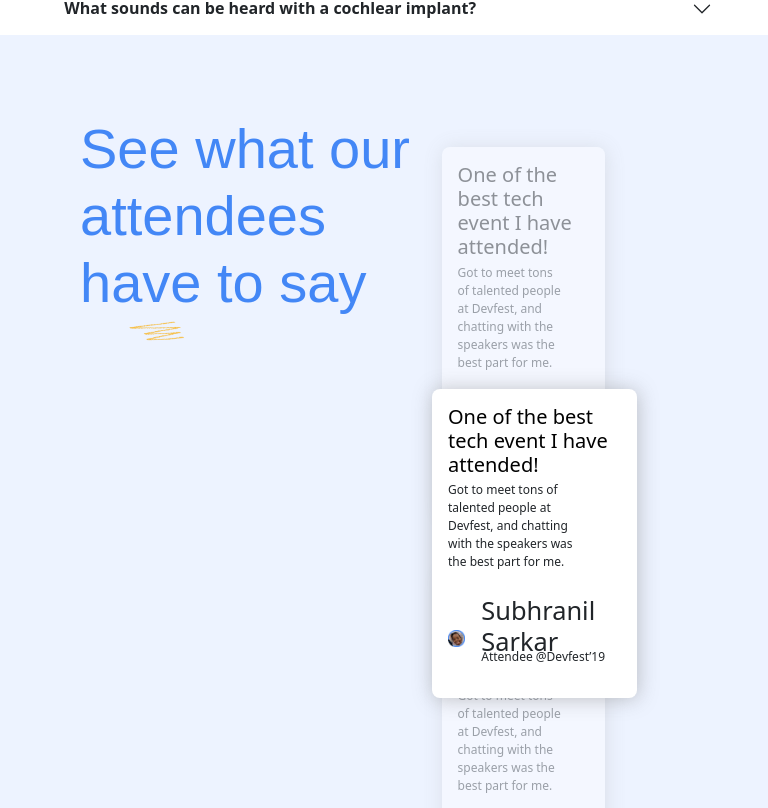
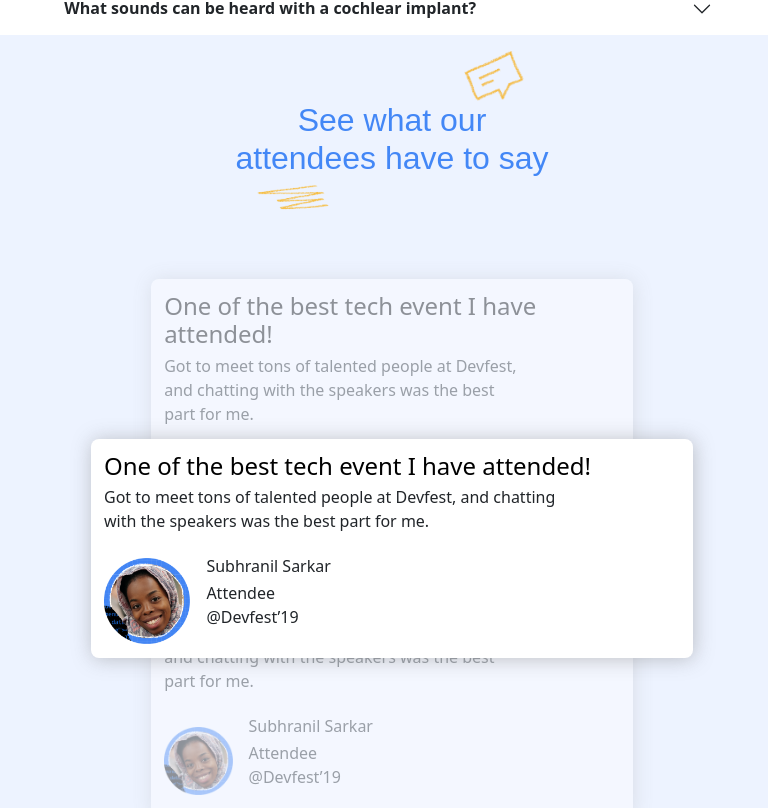
Before and after one commit to Google-Developer-Groups-Siliguri/devfest-2022-website, a React (Create React App) app: page / in a window 768 px wide. Shown: the part 3952-4760 px from the top of the page. Built offline with nearby package versions, Linux system fonts and the light colour scheme.

Commit message:
added responsiveness in testimonials and teams

```diff
--- a/src/stylesheet/Team.css
+++ b/src/stylesheet/Team.css
@@ -13,6 +13,10 @@
 
 .team-container-title h1{
     font-size: 4rem;
+}
+
+.team-container-title p{
+    font-size: 1.2rem;
 }
 
 .members{
@@ -86,19 +90,53 @@
 }
 
 @media only screen and (max-width:480px) {
+    .team-container{
+        margin: 1rem 2rem 1rem 2rem;
+    }
+
+    .team-container h1{
+        margin-top: 2rem;
+        font-size: 2rem;
+    }
+
+    .team-container-title p{
+        font-size: 1rem;
+    }
+
+    .team-container-title h1{
+        font-size: 3rem;
+    }
+
+    .organisers{
+        margin-top: 1rem;
+    grid-template-columns: 1fr;
+    }
+
+    .organiser-name{
+        font-size: 2rem;
+    }
+
+    .organiser-post{
+        font-size: 1.2rem;
+
+    }
+
+    .organiser-card img{
+        width: 45%;
+    }
+
     .members{
         grid-template-columns: 1fr;
     }
 
     .member-card{
-        padding: 1rem 4rem 1rem 4rem;
+        padding: 1rem 2rem 1rem 2rem;
         margin:2rem 0rem 0rem 0rem;
     }
 
     .member-name{
         font-size: 1rem;
     }
-
 
     .member-post{
         font-size: 0.8rem;
@@ -112,13 +150,43 @@
 }
 
 @media only screen and (min-width:481px) and (max-width:768px) {
+    .team-container{
+        margin: 1rem 2rem 1rem 2rem;
+    }
+
+    .team-container h1{
+        margin-top: 2rem;
+        font-size: 2rem;
+    }
+
+    .team-container-title h1{
+        font-size: 3rem;
+    }
+
+    .organisers{
+        margin-top: 1rem;
+    grid-template-columns: 1fr 1fr;
+    }
+
+    .organiser-name{
+        font-size: 1.5rem;
+    }
+
+    .organiser-post{
+        font-size: 1rem;
+
+    }
+    .organiser-card img{
+        width: 55%;
+    }
+
     .members{
         grid-template-columns: 1fr 1fr;
     }
 
     .member-card{
-        padding: 1.5rem 4rem 1.5rem 4rem;
-        margin:2rem 2rem 0rem 2rem;
+        padding: 1rem 2rem 1rem 2rem;
+        margin:2rem 0rem 0rem 0rem;
     }
 
     .member-name{
--- a/src/stylesheet/Testimonials.css
+++ b/src/stylesheet/Testimonials.css
@@ -1,10 +1,10 @@
 .testimonials-container{
     background: #EDF3FF;
     height: max-content;
-    display: flex;
-    justify-content: space-between;
+    display: grid;
+    grid-template-columns: 1fr 1fr;
+
     padding-left: 5rem;
-    padding-right: 5rem;
     padding-top: 5rem;
 }
 
@@ -25,21 +25,22 @@
 
 .title h1{
     font-size: 3.5rem;
+    width: 70%;
     margin: 0rem;
 }
 
 .message{
-    padding-left: 22rem;
-    width: 85%;
+    margin-left: 20rem;
+    width: 12%;
 }
 
 .scratch{
-    padding-left: 3rem;
-    width: 30%;
+    width: 15%;
+    margin-left: 2rem;
 }
 
 .testimonials{
-    margin-top: -6rem !important;
+    margin-top: -8rem;
     display: flex;
     flex-direction: column;
     align-items: center;
@@ -49,6 +50,7 @@
     display: flex;
     flex-direction: column;
     z-index: 1000;
+    width: 100%;
 }
 
 .testimonial-container-prev{
@@ -80,16 +82,19 @@
     padding: 1rem;
     width: 80%;
     border-radius: 0.5rem;
+    padding: 2rem;
     box-shadow: 1px 1px 20px 0px rgba(124, 124, 124, 0.452);
 }
 
 .testimonial-item h1{
     color: black;
+    font-size: 2.5rem;
 }
 
 .testimonial-item p{
     margin-top: -0.2rem;
     width: 80%;
+    font-size: 1.2rem;
 }
 
 .attendee{
@@ -107,3 +112,154 @@
     margin-top: -1rem;
     width: 100%;
 }
+
+@media only screen and (max-width:480px) {
+    .testimonials-container{
+        grid-template-columns: 1fr;
+        padding-left: 1rem;
+        padding-top: 1rem;
+    }
+
+    .title{
+        align-items: center;
+        text-align: center;
+    }
+
+
+    .title h1{
+        font-size: 1.5rem;
+    }
+
+    .message{
+        margin-left: 16rem;
+        width: 8%;
+    }
+
+    .scratch{
+        margin-left: 8rem;
+        width: 10%;
+    }
+
+    .testimonials{
+        margin-top: -3rem;
+        width: 100%;
+    }
+
+    .testimonial-item{
+        align-self: center;
+        padding: 0.8rem;
+        width: 80%;
+    }
+
+    .testimonial-item h1{
+        color: black;
+        font-size: .8rem;
+    }
+
+    .testimonial-item p{
+        margin-top: -0.2rem;
+        width: 80%;
+        font-size: .5rem;
+    }
+
+    .testimonial-container-prev{
+        top: 5rem;
+        left: 0;
+    }
+
+    .testimonial-container-next{
+        bottom: 5rem;
+        left: 0;
+    }
+
+    .attendee{
+        margin-top: 0.5rem;
+        display: flex;
+        align-items: center;
+        gap: 1rem;
+    }
+
+    .attendee img{
+        width: 20%;
+    }
+
+    .attendee-name h3{
+        font-size: 0.8rem;
+    }
+}
+
+@media only screen and (min-width:481px) and (max-width:768px) {
+    .testimonials-container{
+        grid-template-columns: 1fr;
+        padding-left: 1rem;
+        padding-top: 1rem;
+    }
+
+    .title{
+        align-items: center;
+        justify-content: center;
+    }
+
+    .title h1{
+        font-size: 2rem;
+        width: max-content;
+    }
+
+    .message{
+        margin-left: 28rem;
+        width: 8%;
+    }
+
+    .scratch{
+        margin-left: 15rem;
+        width: 10%;
+    }
+
+    .testimonials{
+        margin-top: -3rem;
+        width: 100%;
+    }
+
+    .testimonial-item{
+        align-self: center;
+        padding: 0.8rem;
+        width: 80%;
+    }
+
+    .testimonial-item h1{
+        color: black;
+        font-size: 1.5rem;
+    }
+
+    .testimonial-item p{
+        margin-top: -0.2rem;
+        width: 80%;
+        font-size: 1rem;
+    }
+
+    .testimonial-container-prev{
+        width: 80%;
+        top: 7rem;
+        left: 0;
+    }
+
+    .testimonial-container-next{
+        bottom: 7rem;
+        left: 0;
+    }
+
+    .attendee{
+        margin-top: 0.5rem;
+        display: flex;
+        align-items: center;
+        gap: 1rem;
+    }
+
+    .attendee img{
+        width: 15%;
+    }
+
+    .attendee-name h3{
+        font-size: 1rem;
+    }
+}
```
